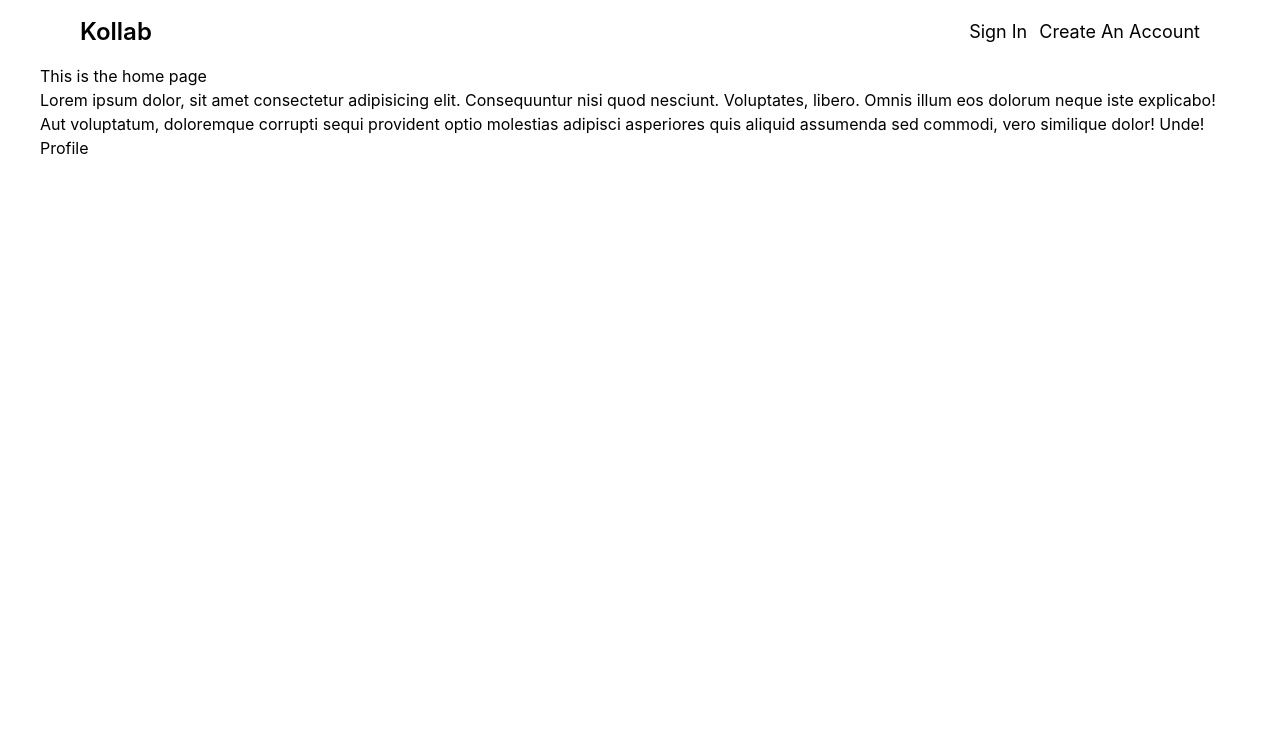
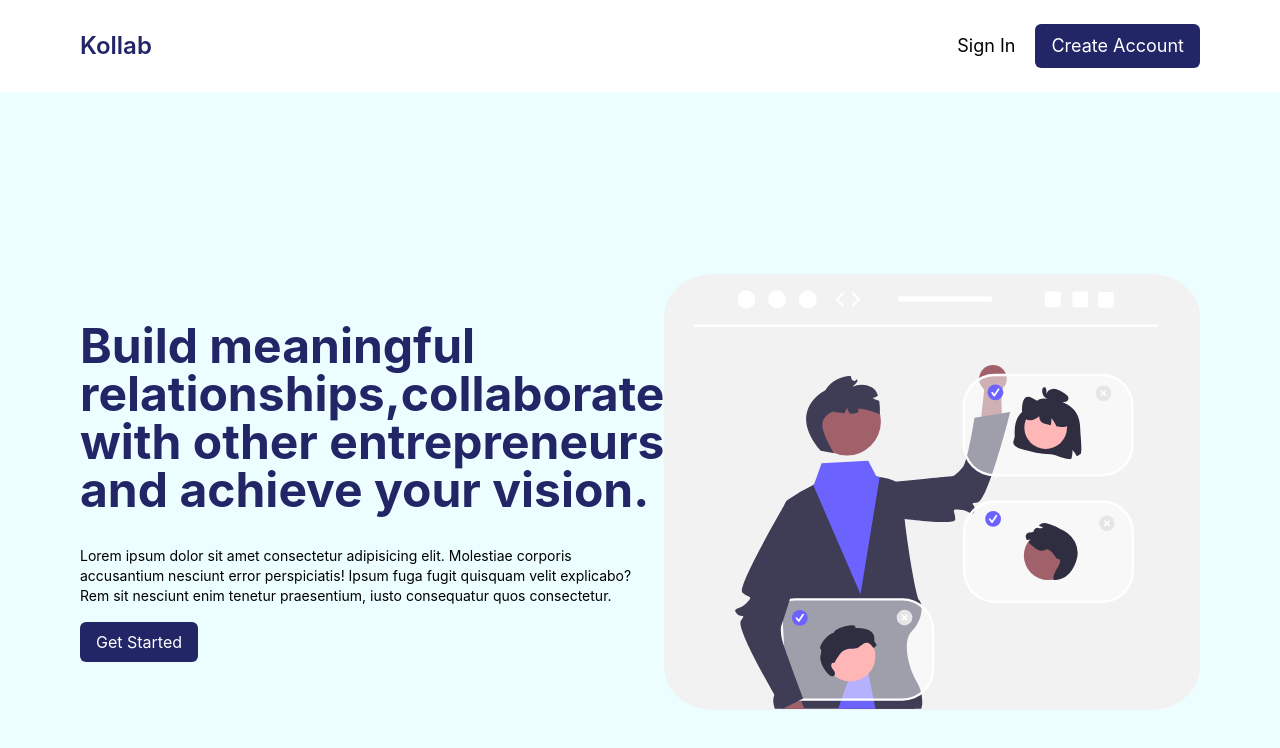
Before and after one commit to SageKyle/kollab, a React (Vite) app: page / in a window 1280 px wide. Shown: the top 748 px of the page. Built offline with nearby package versions, Linux system fonts and the light colour scheme.

Commit message:
Updated navbar styles and added a hero section to home

```diff
--- a/src/App.tsx
+++ b/src/App.tsx
@@ -8,7 +8,7 @@ import Profile from './pages/dashboard/profile'
 
 function App() {
 	return (
-		<main className="px-10 w-full">
+		<main className="w-full">
 			<BrowserRouter>
 				<Navbar />
 				<Routes>
--- a/src/components/Navbar.tsx
+++ b/src/components/Navbar.tsx
@@ -2,18 +2,24 @@ import { Link } from 'react-router-dom'
 
 export default function Navbar() {
 	return (
-		<header className="w-full px-10 py-4 flex items-center justify-between gap-4">
-			<h1 className="inline-block capitalize font-semibold text-2xl">
+		<header className="w-full py-6 px-20 flex items-center justify-between gap-4 bg-white">
+			<h1
+				className="inline-block capitalize font-semibold text-2xl text-primary"
+				title="Kollab"
+			>
 				<Link to={'/'} className="">
 					kollab
 				</Link>
 			</h1>
-			<nav className="flex gap-3 text-lg capitalize">
+			<nav className="flex items-center justify-end gap-5 text-lg capitalize">
 				<Link to={'/login'} className="">
 					sign in
 				</Link>
-				<Link to={'/register'} className="">
-					create an account
+				<Link
+					to={'/register'}
+					className="bg-primary text-white px-4 py-2 rounded-md hover:bg-primary-light ease-in-out duration-200"
+				>
+					create account
 				</Link>
 			</nav>
 		</header>
--- /dev/null
+++ b/src/components/home/Hero.tsx
@@ -0,0 +1,34 @@
+import { Link } from 'react-router-dom'
+import heroImg from '../../assets/images/group_hangout.svg'
+
+export default function Hero() {
+	return (
+		<section className="w-full min-h-screen py-6 flex flex-col items-center justify-center gap-6 lg:flex-row lg:justify-between bg-cyan-50 px-20">
+			<article className="w-full flex flex-col gap-4 justify-start items-start md:w-4/5 md:mx-auto lg:w-1/2">
+				<h2 className="mb-4 font-bold text-2xl lg:text-3xl xl:text-5xl text-primary">
+					Build meaningful relationships,collaborate with other entrepreneurs
+					and achieve your vision.
+				</h2>
+				<p className="text-sm">
+					Lorem ipsum dolor sit amet consectetur adipisicing elit. Molestiae
+					corporis accusantium nesciunt error perspiciatis! Ipsum fuga fugit
+					quisquam velit explicabo? Rem sit nesciunt enim tenetur praesentium,
+					iusto consequatur quos consectetur.
+				</p>
+				<Link
+					to={'register'}
+					className="capitalize bg-primary text-white px-4 py-2 rounded-md hover:bg-primary-light ease-in-out duration-200"
+				>
+					get started
+				</Link>
+			</article>
+			<div className="w-full md:w-4/5 md:mx-auto lg:w-1/2 italic text-primary">
+				<img
+					src={heroImg}
+					alt=""
+					className="w-full h-full object-contain object-center"
+				/>
+			</div>
+		</section>
+	)
+}
--- a/src/pages/Home.tsx
+++ b/src/pages/Home.tsx
@@ -1,17 +1,9 @@
-import { Link } from 'react-router-dom'
+import Hero from '../components/home/Hero'
 
 export default function Home() {
 	return (
-		<div>
-			<h1>This is the home page</h1>
-			<p>
-				Lorem ipsum dolor, sit amet consectetur adipisicing elit. Consequuntur
-				nisi quod nesciunt. Voluptates, libero. Omnis illum eos dolorum neque
-				iste explicabo! Aut voluptatum, doloremque corrupti sequi provident
-				optio molestias adipisci asperiores quis aliquid assumenda sed commodi,
-				vero similique dolor! Unde!
-			</p>
-			<Link to={'/dashboard/profile'}>Profile</Link>
-		</div>
+		<section>
+			<Hero />
+		</section>
 	)
 }
--- a/tailwind.config.js
+++ b/tailwind.config.js
@@ -2,7 +2,14 @@
 export default {
 	content: ['./index.html', './src/**/*.{js,jsx,ts,tsx}'],
 	theme: {
-		extend: {},
+		extend: {
+			colors: {
+				primary: {
+					DEFAULT: 'hsl(237, 50%, 27%)',
+					light: 'hsl(229, 47%, 36%)',
+				},
+			},
+		},
 	},
 	plugins: [],
 }
```
Also changed, not shown: src/assets/images/group_hangout.svg (added).
